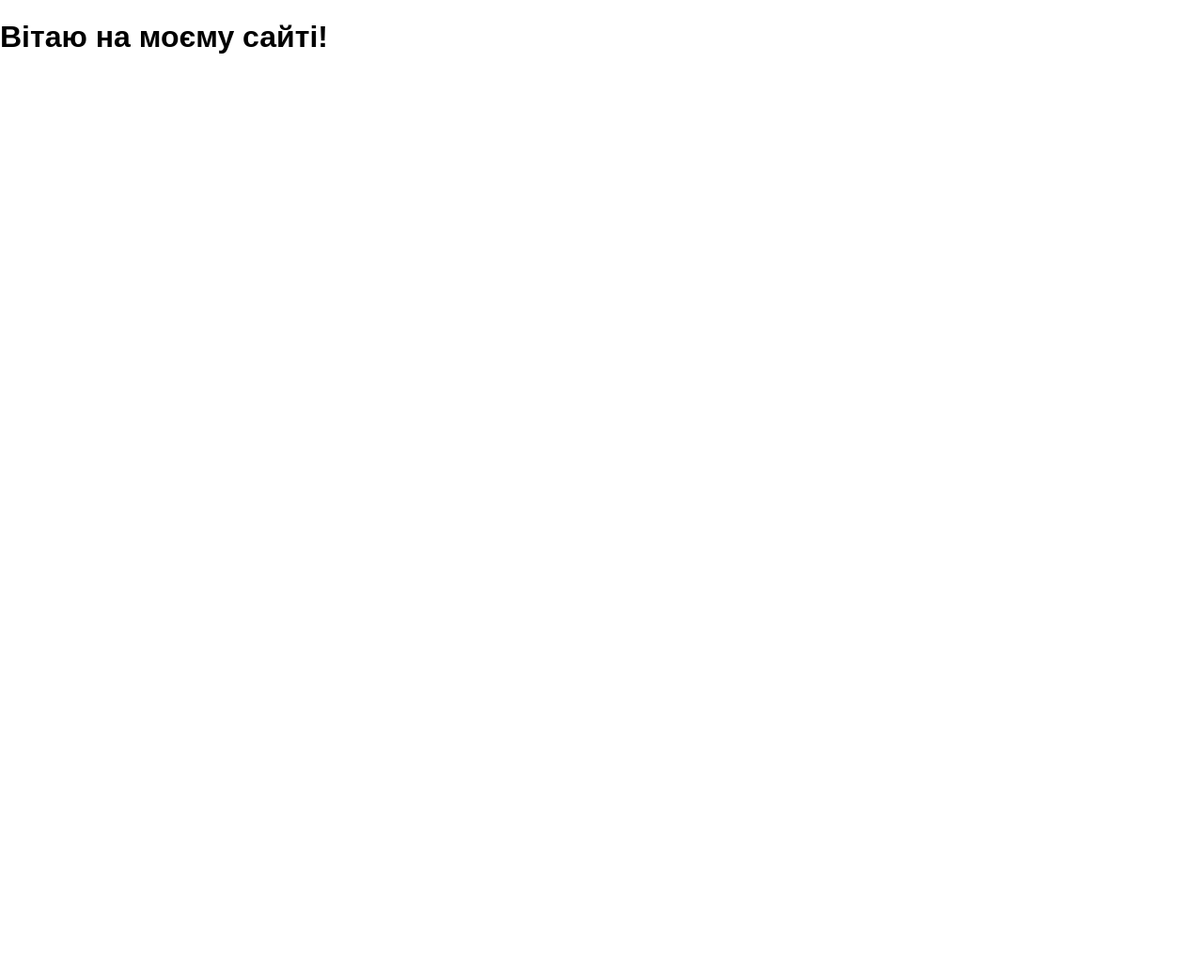
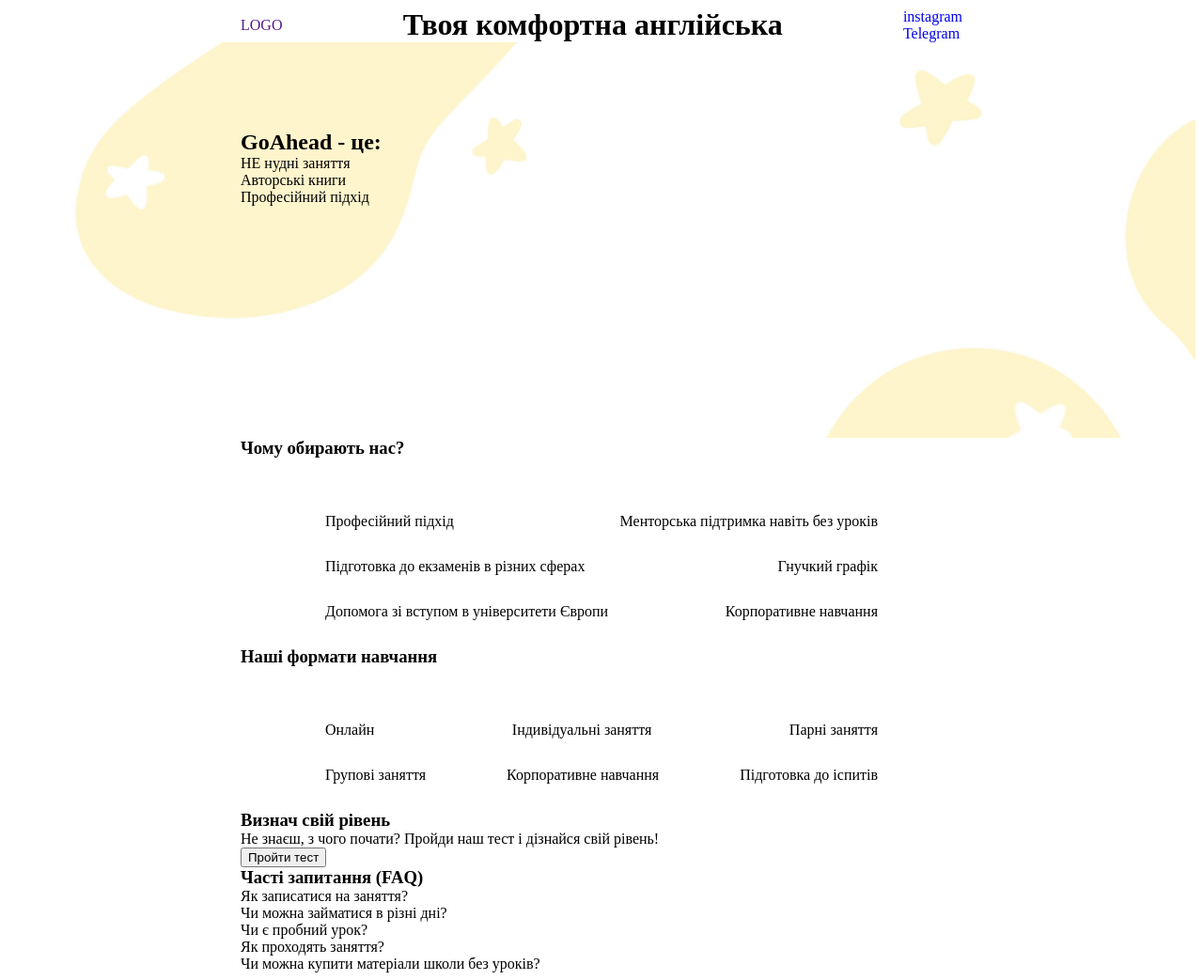
Before and after one commit to pelmeshek91/landing-page, a plain HTML site: page index.html in a window 1280 px wide. Shown: the whole page at 94% size. Before the commit the page ends 800 px from the top, so only its background shows below. Drawn offline with Linux system fonts and the light colour scheme.

Commit message:
add bg-img and flex

```diff
--- a/index.html
+++ b/index.html
@@ -4,12 +4,83 @@
     <meta charset="UTF-8" />
     <meta name="viewport" content="width=device-width, initial-scale=1.0" />
     <title>GoAhead</title>
-    <link rel="stylesheet" href="style.css" />
+    <link rel="stylesheet" href="styles/style.css" />
   </head>
   <body>
     <header>
-      <h1>Вітаю на моєму сайті!</h1>
+      <div class="container header">
+      <a href="">LOGO</a>
+      <h1>Твоя комфортна англійська</h1>
+      <ul>
+        <li>
+          <a
+            href="https://www.instagram.com/go_ahead_english_school/"
+            target="_blank"
+            rel="noopener noreferrer nofollow"
+            title="посилання на instagram"
+            >instagram</a
+          >
+        </li>
+        <li><a href="https://t.me/kate_martynova7_7" target="_blank">Telegram</a></li>
+      </ul>
+    </div>
     </header>
-    <script src="script.js"></script>
+    <main>
+      <section class="about">
+        <div class="container">
+      <h2>GoAhead - це:</h2>
+      <ul>
+        <li>НЕ нудні заняття</li>
+        <li>Авторські книги</li>
+        <li>Професійний підхід</li>
+      </ul>
+    </div>
+    </section>
+      <section class="benefits">
+        <div class="container">
+      <h3>Чому обирають нас?</h3>
+      <ul class="benefits-list">
+        <li>Професійний підхід</li>
+        <li>Менторська підтримка навіть без уроків</li>
+        <li>Підготовка до екзаменів в різних сферах </li>
+        <li>Гнучкий графік</li>
+        <li>Допомога зі вступом в університети Європи</li>
+        <li>Корпоративне навчання</li>
+      </ul>
+    </div>
+    </section>
+    <section>
+      <div class="container">
+      <h3>Наші формати навчання</h3>
+      <ul class="training-list">
+        <li>Онлайн</li>
+        <li>Індивідуальні заняття</li>
+        <li>Парні заняття</li>
+        <li>Групові заняття</li>
+        <li>Корпоративне навчання</li>
+        <li>Підготовка до іспитів</li>
+      </ul>
+    </div>
+    </section>
+    <section>
+      <div class="container">
+<h3>Визнач свій рівень</h3>
+<p>Не знаєш, з чого почати? Пройди наш тест і дізнайся свій рівень!</p>
+<button>Пройти тест</button>
+</div>
+    </section>
+    <div class="container">
+    <h3>Часті запитання (FAQ)</h3>
+      <ul>
+        <li>Як записатися на заняття?</li>
+        <li>Чи можна займатися в різні дні?</li>
+        <li>Чи є пробний урок?</li>
+        <li>Як проходять заняття?</li>
+        <li>Чи можна купити матеріали школи без уроків?</li>
+      </ul>
+    </div>
+    </main>
+    <footer></footer>
+    <script src="scripts/script.js"></script>
   </body>
 </html>
--- a/style.css
+++ /dev/null
@@ -1,5 +0,0 @@
-body {
-    font-family: Arial, sans-serif;
-    margin: 0;
-    padding: 0;
-}
--- /dev/null
+++ b/styles/style.css
@@ -0,0 +1,85 @@
+/* base */
+ul,
+ol {
+  list-style: none;
+  padding: 0;
+  margin: 0;
+}
+
+p,
+h1,
+h2,
+h3 {
+  margin: 0;
+}
+
+img {
+  display: block;
+  max-width: 100%;
+  height: auto;
+  object-fit: cover;
+  object-position: center;
+}
+
+button {
+  cursor: pointer;
+}
+
+a {
+  display: inline-block;
+  text-decoration: none;
+}
+
+.body {
+  font-family: Montserrat, sans-serif;
+  margin: 0 auto;
+}
+.container {
+    min-width: 320px;
+    max-width: 480px;
+    padding: 0 20px;
+    margin: 0 auto;
+  }
+  @media screen and (min-width: 768px) {
+    .container {
+      max-width: 768px;
+      padding: 0 40px;
+    }
+  }
+  @media screen and (min-width: 1366px) {
+    .container {
+      max-width: 1366px;
+      padding: 0 26px;
+    }
+  }
+
+.header{
+    display: flex;
+
+    justify-content: space-between;
+    align-items: center;
+}
+.about{
+  max-width: 1680px;
+  padding-top: 93px;
+  padding-bottom: 247px;
+  background-image: url(../assets/images/stars.PNG);
+  background-repeat: no-repeat;
+  background-size:  cover;
+}
+.benefits-list{
+  display: flex;
+  flex-wrap: wrap;
+  justify-content: space-between;
+  margin-top: 30px;
+  gap: 30px 40px;
+  padding: 28px 90px;
+}
+.training-list{
+  display: flex;
+  flex-wrap: wrap;
+  justify-content: space-between;
+  margin-top: 30px;
+  gap: 30px 64px;
+  padding: 28px 90px;
+}
```
Also changed, not shown: assets/images/stars.PNG (added), scripts/script.js (added).
